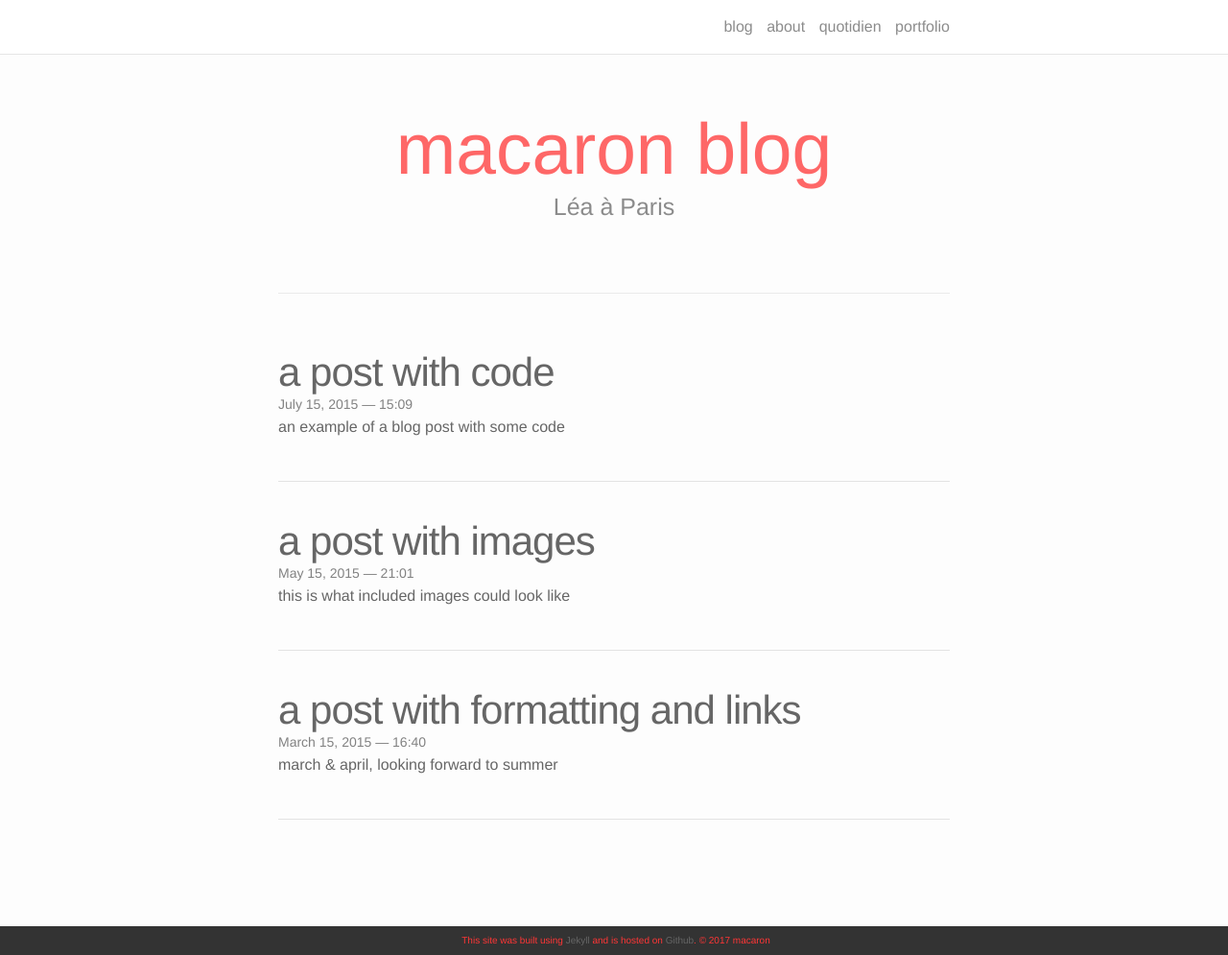
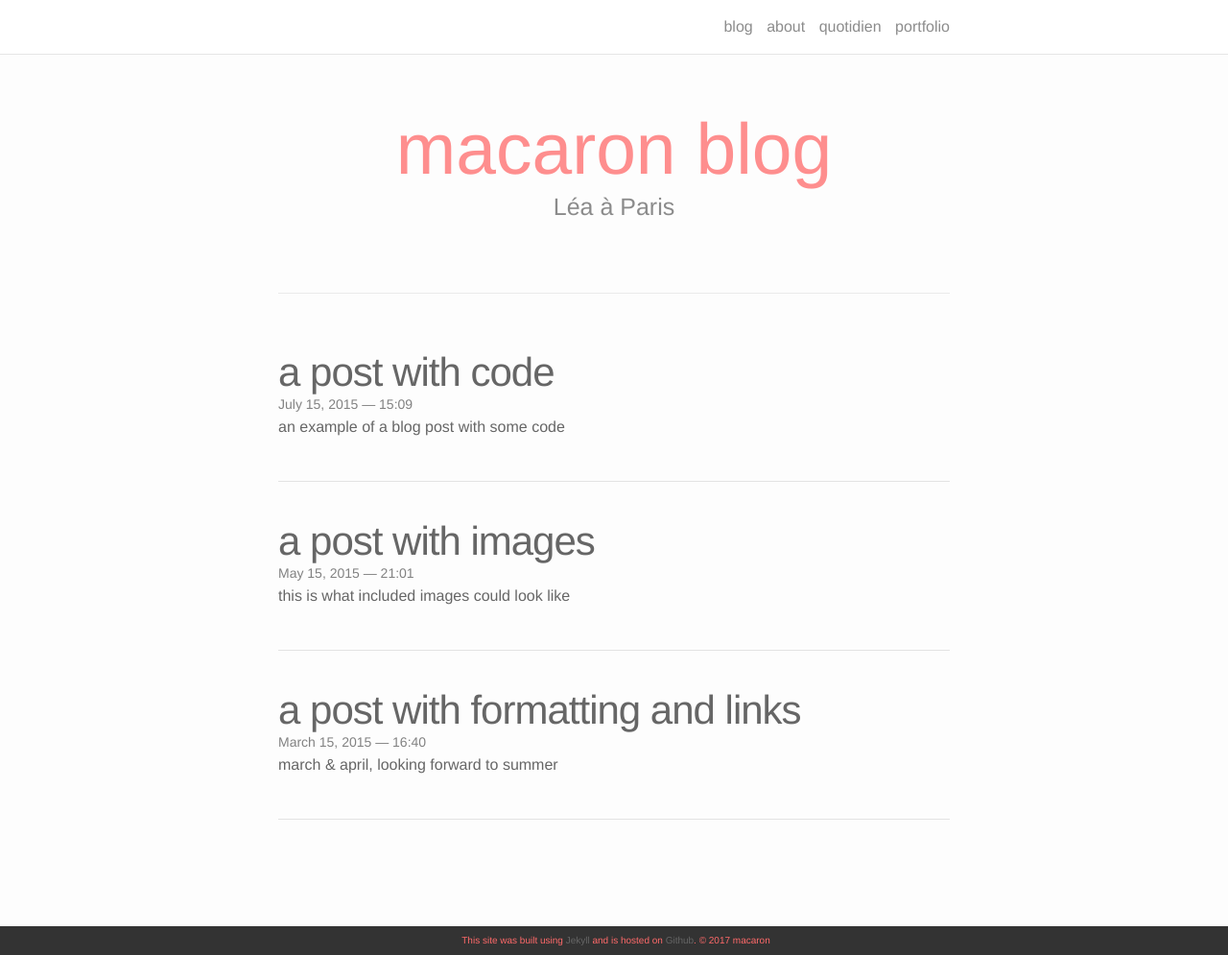
Before and after one commit to earlgreymacaron/earlgreymacaron-oldsitedraft, a Jekyll site: the page built from index.html, in a window 1280 px wide and 995 px high. Shown: the whole window at 96% size. Built offline with Jekyll 4.4.1, drawn with Linux system fonts in a browser that asks for light colours; nearby versions of some CDN libraries; the list of posts is cut into pages by our own code.

Commit message:
Update _base.scss

```diff
--- a/_sass/_base.scss
+++ b/_sass/_base.scss
@@ -37,7 +37,7 @@ $grey-color-light: #ddd;  /* navigation bar border */
 $text-color:     #666;
 
 /* Set theme color *************************/
-$theme-color:   $red;
+$theme-color:   #FF6a6a;
 
 
 /************************************************************/
```
